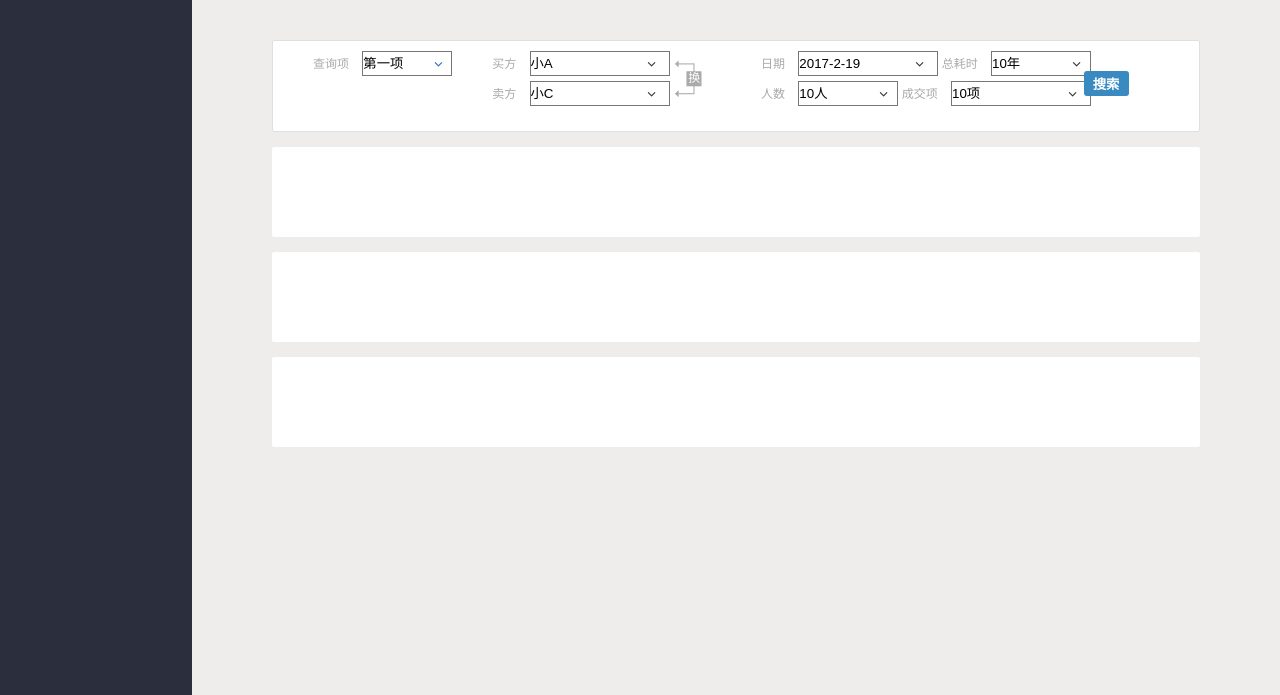
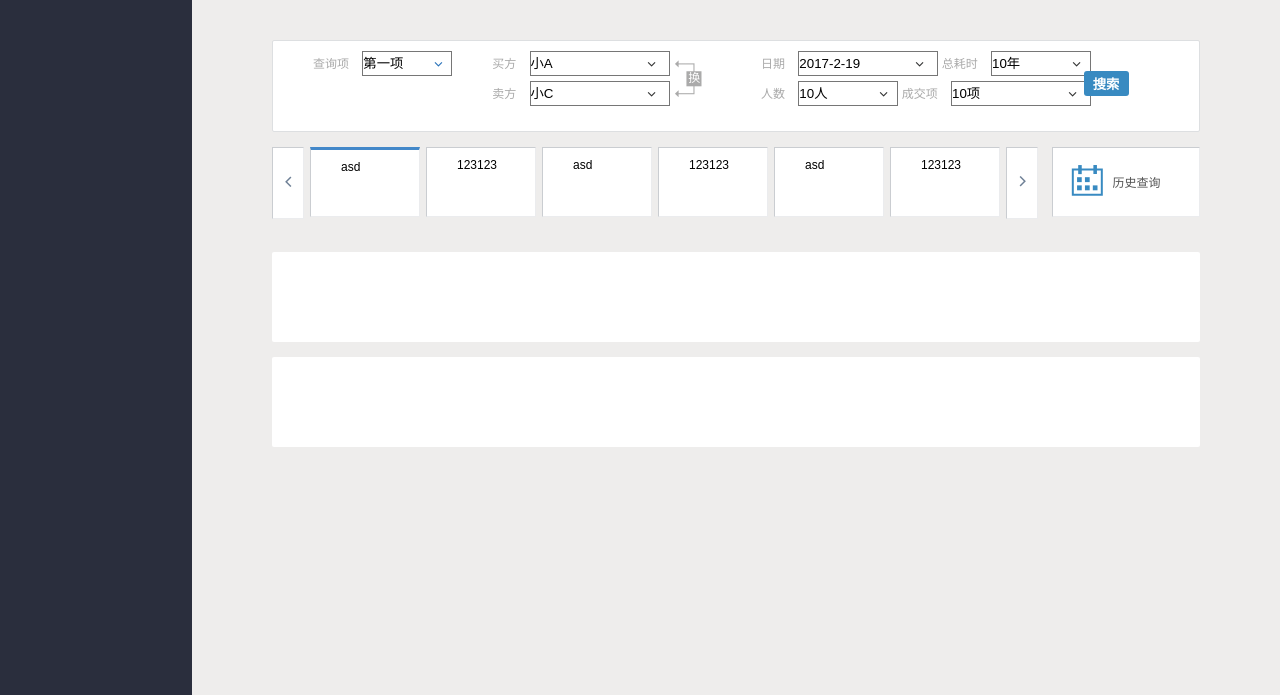
Before and after one commit to ydc201211/FE-demo, a plain HTML site: page task_9.html in a window 1280 px wide. Shown: the part 105-800 px from the top of the page. Drawn offline with Linux system fonts and the light colour scheme.

Commit message:
add task9 section2

```diff
--- a/css/task9.css
+++ b/css/task9.css
@@ -106,7 +106,8 @@ header .nav-right a{
 
 .center .main .content .section2{
     border: 0;
-    /*background: transparent;*/
+    background: none;
+    padding-left: 0px;
 }
 .center .main .content .section3{
     border: 0;
@@ -196,3 +197,67 @@ header .nav-right a{
 .center .main .content .section1 .select3 div{
     width:340px;
 }
+.center .main .content .section2 .section2-1{
+    width: 90%;
+
+}
+.center .main .content .section2 .section2-1 .left-button{
+    width:30px;
+    height: 70px;
+    float: left;
+    margin-right: 6px;
+    text-align: center;
+    line-height: 70px;
+    background: #fff;
+
+}
+.center .main .content .section2 .section2-1 .button:hover{
+    background: #ddd;
+}
+.center .main .content .section2 .section2-1 ul{
+    list-style: none;
+    float: left;
+}
+.center .main .content .section2 .section2-1 li:nth-child(1){
+    border-top: 3px solid #4388c9;
+}
+
+.center .main .content .section2 .section2-1 li:hover{
+    border-top: 3px solid #4388c9;
+}
+.center .main .content .section2 .section2-1 li{
+    float: left;
+    width: 110px;
+    height: 70px;
+    background: #fff;
+    margin-right: 6px;
+    padding: 10px 30px;
+    box-sizing: border-box;
+
+}
+.center .main .content .section2 .section2-1 .right-button{
+    width:30px;
+    height: 70px;
+    float: left;
+    margin-right: 6px;
+    text-align: center;
+    line-height: 70px;
+    background: #fff;
+
+}
+.box-border{
+    border: 1px solid #cacdd1;
+    border-right-color: #ebecee;
+    border-bottom-color: #ebecee;
+}
+.center .main .content .section2 .section2-2{
+    float: right;
+    width: 16%;
+    height: 70px;
+    background: #fff url(../img/task9/history.png) 18px 17px no-repeat;
+    box-sizing: border-box;
+    padding-left: 60px;
+    line-height: 70px;
+    color: #535353;
+    cursor: pointer;
+}
--- a/task_9.html
+++ b/task_9.html
@@ -85,7 +85,26 @@
                         </div>
 
                         <div class="section section2">
+                            <div class="section2-1">
+                                <div class="left-button button box-border">
+                                    <img src="img/task9/close_arrow_1.png" alt="">
+                                </div>
+                                <ul>
+                                    <li class="border-top box-border">asd</li>
+                                    <li class="border-top box-border">123123</li>
+                                    <li class="border-top box-border">asd</li>
+                                    <li class="border-top box-border">123123</li>
+                                    <li class="border-top box-border">asd</li>
+                                    <li class="border-top box-border">123123</li>
+                                </ul>
+                                <div class="right-button button box-border">
+                                     <img src="img/task9/close_arrow.png" alt="">
+                                </div>
+                            </div>
 
+                            <div class="section2-2 box-border">
+                                <span>历史查询</span>
+                            </div>
                         </div>
                         <div class="section section3">
 
```
Also changed, not shown: img/task9/close_arrow_1.png (added).
